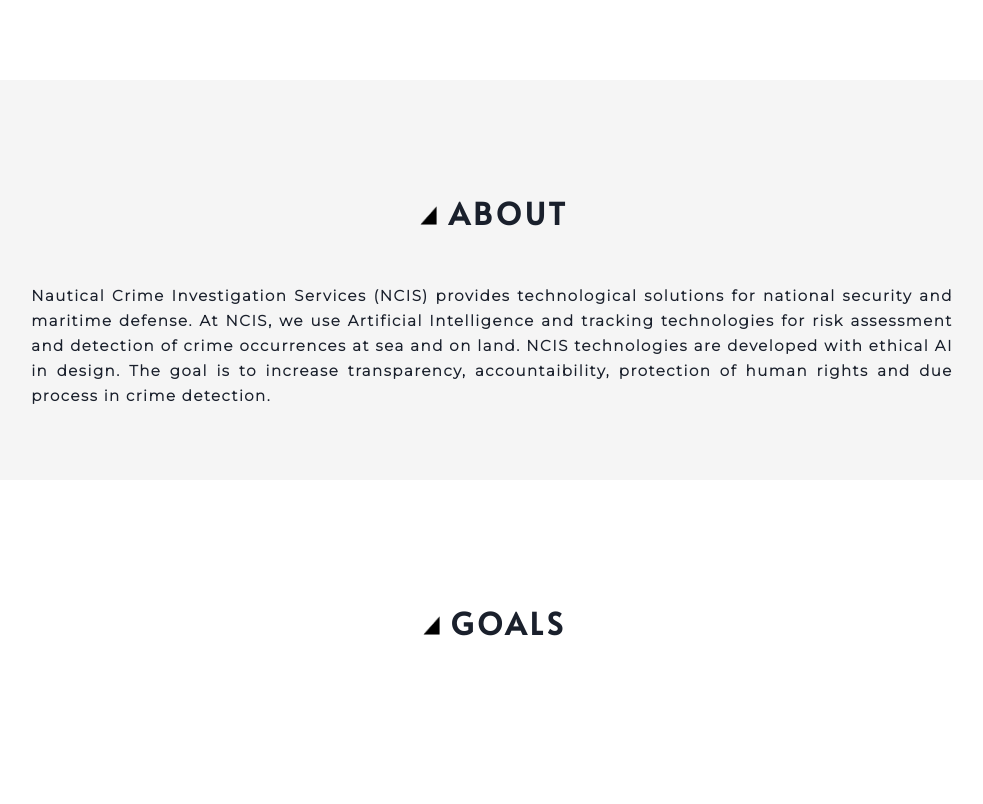
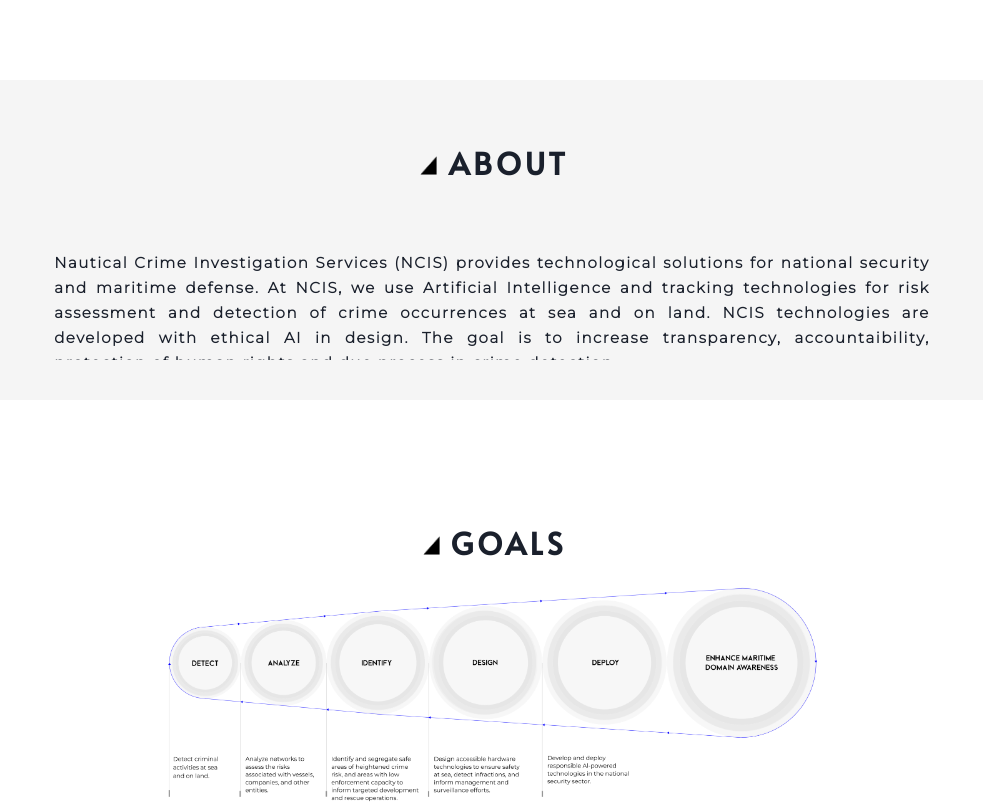
Before and after one commit to janayee-c/ncis, a React (Create React App) app in the folder ncis/: page / in a window 1280 px wide. Shown: the part 1440-2244 px from the top of the page, without its empty margins (148-1131 px from the left). Built offline with nearby package versions, Linux system fonts and the light colour scheme.

Commit message:
goals part completed (not mobile responsive)

```diff
--- a/ncis/src/components/About.jsx
+++ b/ncis/src/components/About.jsx
@@ -1,15 +1,22 @@
 import React from 'react'
 import '../styles/About.css'
 import { ABOUT } from '../constants/texts.js'
+import { Container } from '@chakra-ui/react'
 import { Heading } from '../components/export'
 
 const About = () => {
   return (
     <section id="about">
-      <div className="acontainer">
+      <Container className="acontainer"
+      maxWidth="100%"
+      maxHeight="auto"
+      padding="40px"
+      centerContent>
+        <div className="content">
          <Heading title="ABOUT"></Heading>
          <p>{ABOUT}</p>
-      </div>
+        </div>
+      </Container>
     </section>
   )
 }
--- a/ncis/src/components/Goals.jsx
+++ b/ncis/src/components/Goals.jsx
@@ -1,15 +1,35 @@
-import React from 'react'
-import '../styles/Goals.css'
-import { Heading } from '../components/export'
+import React from 'react';
+import '../styles/Goals.css';
+import { Heading } from '../components/export';
+import { Container, useMediaQuery } from '@chakra-ui/react';
 
 const Goals = () => {
+  const [isDesktopMode] = useMediaQuery('(min-width: 990px)');
+  const desktopGoals = require('../images/ncis-goals-diagram.png');
+  const mobileGoals = require('../images/goals-diagram_iphone.png');
+
+  function chooseImage() {
+    if (isDesktopMode) {
+      return desktopGoals;
+    } else {
+      return mobileGoals;
+    }
+  }
+
   return (
-  <section id="goals">
-  <div className="gcontainer">
-     <Heading title="GOALS"></Heading>
-  </div>
-</section>
-  )
-}
+    <section id="goals">
+      <Container className="gcontainer" height="50vh" maxWidth="100%">
+        <Heading title="GOALS" />
+        <div className="goal-container">
+          <img
+            src={chooseImage()}
+            alt="goals"
+            className={`goal-image ${isDesktopMode ? 'desktop-image' : 'mobile-image'}`}
+          />
+        </div>
+      </Container>
+    </section>
+  );
+};
 
 export default Goals;
--- a/ncis/src/components/Hero.jsx
+++ b/ncis/src/components/Hero.jsx
@@ -24,7 +24,6 @@
     <div className="hero">
       <div className="bg">
         <img  id="cube" src={require('../images/cube.png')} alt="Cube" />
-        <div className="content"></div>
       </div>
     </div>
   );
--- a/ncis/src/components/Navbar.jsx
+++ b/ncis/src/components/Navbar.jsx
@@ -25,11 +25,11 @@
 const Navbar = () => {
     const { isOpen, onOpen, onClose } = useDisclosure()
     const btnRef = React.useRef() //uses current / mutable value
-    const [isTopDrawer] = useMediaQuery('(min-width: 990px)')
+    const [isDesktopMode] = useMediaQuery('(min-width: 990px)')
     const sizes = ['xs', 'sm', 'md', 'lg', 'xl', 'full']
 
     function placeDrawer() {
-      if (isTopDrawer) {
+      if (isDesktopMode) {
         return 'top';
       }
       else {
@@ -39,7 +39,7 @@
 
 
     function stackDirection() {
-      if (isTopDrawer) {
+      if (isDesktopMode) {
         return 'row';
       }
       else {
--- a/ncis/src/styles/About.css
+++ b/ncis/src/styles/About.css
@@ -1,21 +1,32 @@
 
 .acontainer {
-    height: 50vh;
-    padding: 90px;
-    padding-right: 14%;
-    padding-left: 14%;
+    height: 40vh;
     background-color: #F5F5F5;
     margin-bottom: 10px;
 }
 
+.content {
+    padding: 10 px;
+    overflow-y:scroll;
+    word-break: normal;
+}
+
 p {
     font-family: "Montserrat";
+    font-weight: "lighter";
     font-size:  15px;
+    font-style: normal;
     text-align: justify;
     text-indent: 0px;
     letter-spacing: 1.5px;
     line-height: 25px;
     font-weight: lighter;
+    padding-right: 12%;
+    padding-left: 12%;
+    padding-top: 10px;
+    padding-bottom: 60px;
+    margin-bottom: 10px;
+    width: auto;
 
 }
 
--- a/ncis/src/styles/Goals.css
+++ b/ncis/src/styles/Goals.css
@@ -1,8 +1,21 @@
 .gcontainer {
     height: 50vh;
     padding: 90px;
-    padding-right: 14%;
-    padding-left: 14%;
     background-color: white;
-    margin-bottom: 20px;
+    margin-bottom: 10px;
 }
+
+.goal-container {
+    max-width: 100%;
+    height: 100%;
+    display: flex;
+    align-items: center;
+    justify-content: center;
+  }
+
+.goal-image {
+    max-width: 100%;
+    max-height: 100%;
+    width: auto;
+    height: auto;
+  }
--- a/ncis/src/styles/Hero.css
+++ b/ncis/src/styles/Hero.css
@@ -11,6 +11,7 @@
     height: 100vh;
 }
 
+/* not used for content
 .hero .bg .content {
     display: flex;
     flex-direction: column;
@@ -21,6 +22,7 @@
     left: 50%;
     transform: translate(-50%, -150%);
 }
+*/
 
 
 #cube { /* sizing in below code */
```
